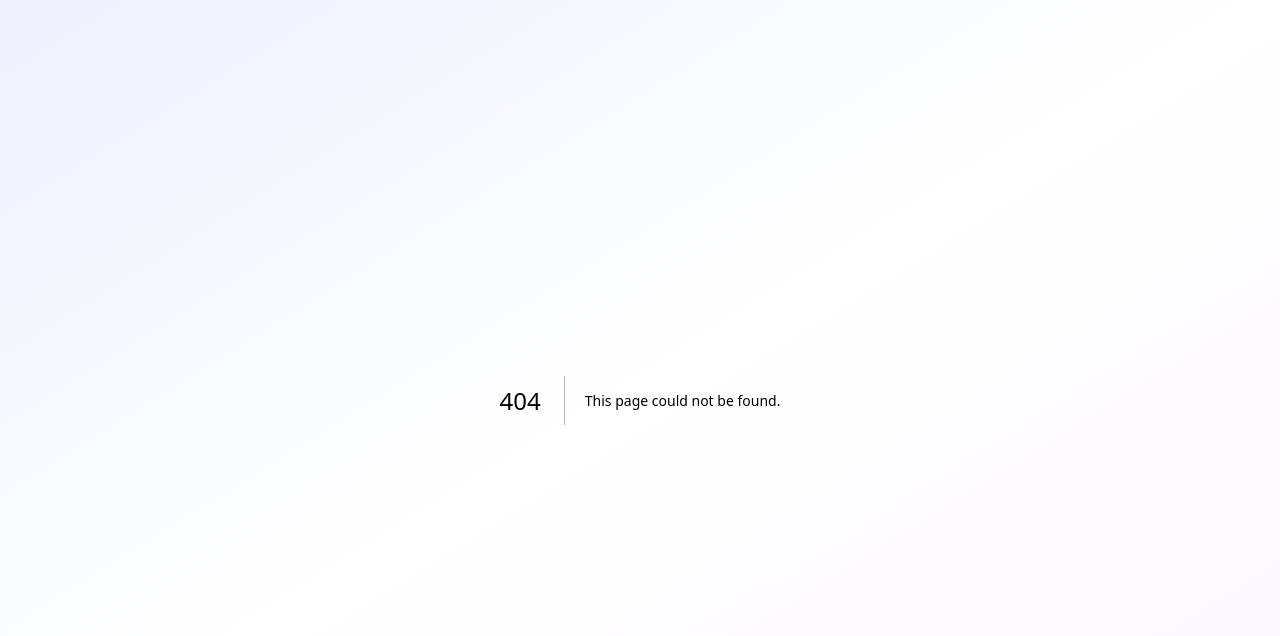
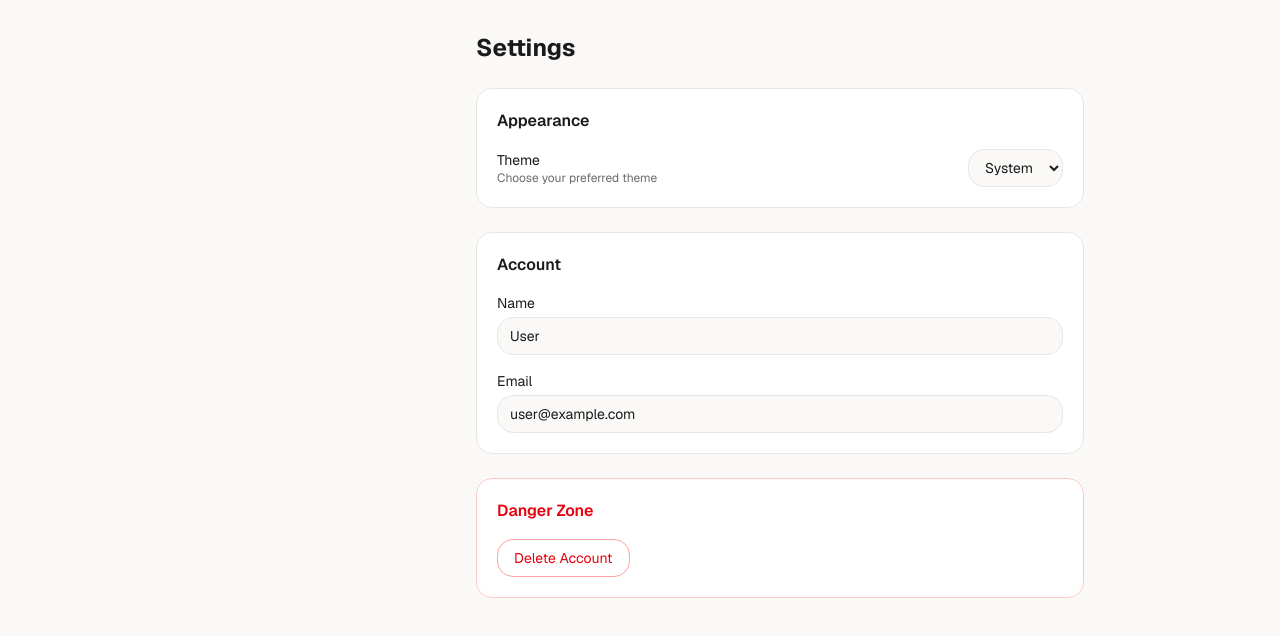
Before and after one commit to acousticclown/yt-transcript, a Next.js app in the folder apps/web/: page /settings in a window 1280 px wide. Before the commit this address had no page. Shown: the top 636 px of the page. Built offline with nearby package versions, Linux system fonts and the light colour scheme.

Commit message:
feat: Add settings, tags, and new note pages

```diff
--- /dev/null
+++ b/apps/web/app/(app)/notes/new/page.tsx
@@ -0,0 +1,73 @@
+"use client";
+
+import Link from "next/link";
+import { useRouter } from "next/navigation";
+import { useState } from "react";
+import { motion } from "framer-motion";
+
+export default function NewNotePage() {
+  const router = useRouter();
+  const [title, setTitle] = useState("");
+  const [content, setContent] = useState("");
+
+  const handleSave = () => {
+    // Mock save - would create note via API
+    const id = crypto.randomUUID();
+    router.push(`/notes/${id}`);
+  };
+
+  return (
+    <div className="p-4 sm:p-6 lg:p-8 max-w-4xl mx-auto">
+      {/* Header */}
+      <div className="flex items-center gap-4 mb-6">
+        <Link
+          href="/notes"
+          className="p-2 text-[var(--color-text-muted)] hover:text-[var(--color-text)] hover:bg-[var(--color-bg)] rounded-lg transition-colors"
+        >
+          ←
+        </Link>
+        <div className="flex-1" />
+        <button className="px-4 py-2 text-sm text-[var(--color-text-muted)] hover:text-[var(--color-text)] transition-colors">
+          ✨ AI Assist
+        </button>
+        <button
+          onClick={handleSave}
+          className="px-4 py-2 bg-[var(--color-primary)] text-white rounded-xl font-medium hover:bg-[var(--color-primary-dark)] transition-colors"
+        >
+          Save
+        </button>
+      </div>
+
+      {/* Editor */}
+      <motion.div
+        initial={{ opacity: 0, y: 10 }}
+        animate={{ opacity: 1, y: 0 }}
+        className="bg-[var(--color-surface)] rounded-2xl border border-[var(--color-border)] p-6"
+      >
+        {/* Title */}
+        <input
+          type="text"
+          placeholder="Untitled Note"
+          value={title}
+          onChange={(e) => setTitle(e.target.value)}
+          className="w-full text-2xl font-bold text-[var(--color-text)] bg-transparent border-none focus:outline-none placeholder:text-[var(--color-text-subtle)]"
+        />
+
+        {/* Tags */}
+        <div className="mt-4 flex items-center gap-2">
+          <button className="text-xs px-2 py-1 text-[var(--color-text-subtle)] hover:text-[var(--color-text)] hover:bg-[var(--color-bg)] rounded-lg transition-colors">
+            + Add tag
+          </button>
+        </div>
+
+        {/* Content */}
+        <textarea
+          placeholder="Start writing..."
+          value={content}
+          onChange={(e) => setContent(e.target.value)}
+          className="w-full mt-6 min-h-[400px] text-[var(--color-text)] bg-transparent border-none focus:outline-none resize-none placeholder:text-[var(--color-text-subtle)] leading-relaxed"
+        />
+      </motion.div>
+    </div>
+  );
+}
--- /dev/null
+++ b/apps/web/app/(app)/settings/page.tsx
@@ -0,0 +1,65 @@
+"use client";
+
+import { motion } from "framer-motion";
+
+export default function SettingsPage() {
+  return (
+    <div className="p-4 sm:p-6 lg:p-8 max-w-2xl mx-auto">
+      <motion.div
+        initial={{ opacity: 0, y: 10 }}
+        animate={{ opacity: 1, y: 0 }}
+      >
+        <h1 className="text-2xl font-bold text-[var(--color-text)] mb-6">Settings</h1>
+
+        <div className="space-y-6">
+          {/* Theme */}
+          <div className="bg-[var(--color-surface)] rounded-2xl border border-[var(--color-border)] p-5">
+            <h2 className="font-semibold text-[var(--color-text)] mb-4">Appearance</h2>
+            <div className="flex items-center justify-between">
+              <div>
+                <p className="text-sm text-[var(--color-text)]">Theme</p>
+                <p className="text-xs text-[var(--color-text-muted)]">Choose your preferred theme</p>
+              </div>
+              <select className="px-3 py-2 bg-[var(--color-bg)] border border-[var(--color-border)] rounded-lg text-sm text-[var(--color-text)]">
+                <option>System</option>
+                <option>Light</option>
+                <option>Dark</option>
+              </select>
+            </div>
+          </div>
+
+          {/* Account */}
+          <div className="bg-[var(--color-surface)] rounded-2xl border border-[var(--color-border)] p-5">
+            <h2 className="font-semibold text-[var(--color-text)] mb-4">Account</h2>
+            <div className="space-y-4">
+              <div>
+                <label className="block text-sm text-[var(--color-text)] mb-1">Name</label>
+                <input
+                  type="text"
+                  defaultValue="User"
+                  className="w-full px-3 py-2 bg-[var(--color-bg)] border border-[var(--color-border)] rounded-lg text-sm text-[var(--color-text)]"
+                />
+              </div>
+              <div>
+                <label className="block text-sm text-[var(--color-text)] mb-1">Email</label>
+                <input
+                  type="email"
+                  defaultValue="user@example.com"
+                  className="w-full px-3 py-2 bg-[var(--color-bg)] border border-[var(--color-border)] rounded-lg text-sm text-[var(--color-text)]"
+                />
+              </div>
+            </div>
+          </div>
+
+          {/* Danger Zone */}
+          <div className="bg-[var(--color-surface)] rounded-2xl border border-red-200 dark:border-red-900/30 p-5">
+            <h2 className="font-semibold text-red-600 dark:text-red-400 mb-4">Danger Zone</h2>
+            <button className="px-4 py-2 text-sm text-red-600 dark:text-red-400 border border-red-300 dark:border-red-800 rounded-lg hover:bg-red-50 dark:hover:bg-red-900/20 transition-colors">
+              Delete Account
+            </button>
+          </div>
+        </div>
+      </motion.div>
+    </div>
+  );
+}
--- /dev/null
+++ b/apps/web/app/(app)/tags/page.tsx
@@ -0,0 +1,53 @@
+"use client";
+
+import { motion } from "framer-motion";
+
+const mockTags = [
+  { name: "react", color: "#F5A623", count: 5 },
+  { name: "typescript", color: "#3178C6", count: 3 },
+  { name: "ai", color: "#10B981", count: 4 },
+  { name: "design", color: "#8B5CF6", count: 2 },
+  { name: "development", color: "#EF4444", count: 6 },
+  { name: "ml", color: "#06B6D4", count: 2 },
+];
+
+export default function TagsPage() {
+  return (
+    <div className="p-4 sm:p-6 lg:p-8 max-w-4xl mx-auto">
+      <motion.div
+        initial={{ opacity: 0, y: 10 }}
+        animate={{ opacity: 1, y: 0 }}
+      >
+        <div className="flex items-center justify-between mb-6">
+          <h1 className="text-2xl font-bold text-[var(--color-text)]">Tags</h1>
+          <button className="px-4 py-2 bg-[var(--color-primary)] text-white rounded-xl font-medium hover:bg-[var(--color-primary-dark)] transition-colors text-sm">
+            + New Tag
+          </button>
+        </div>
+
+        <div className="grid grid-cols-1 sm:grid-cols-2 lg:grid-cols-3 gap-4">
+          {mockTags.map((tag, index) => (
+            <motion.div
+              key={tag.name}
+              initial={{ opacity: 0, y: 10 }}
+              animate={{ opacity: 1, y: 0 }}
+              transition={{ delay: 0.05 * index }}
+              className="bg-[var(--color-surface)] rounded-2xl border border-[var(--color-border)] p-4 hover:border-[var(--color-border-strong)] transition-colors cursor-pointer"
+            >
+              <div className="flex items-center gap-3">
+                <div
+                  className="w-4 h-4 rounded-full"
+                  style={{ backgroundColor: tag.color }}
+                />
+                <span className="font-medium text-[var(--color-text)]">#{tag.name}</span>
+              </div>
+              <p className="mt-2 text-sm text-[var(--color-text-muted)]">
+                {tag.count} {tag.count === 1 ? "note" : "notes"}
+              </p>
+            </motion.div>
+          ))}
+        </div>
+      </motion.div>
+    </div>
+  );
+}
```
